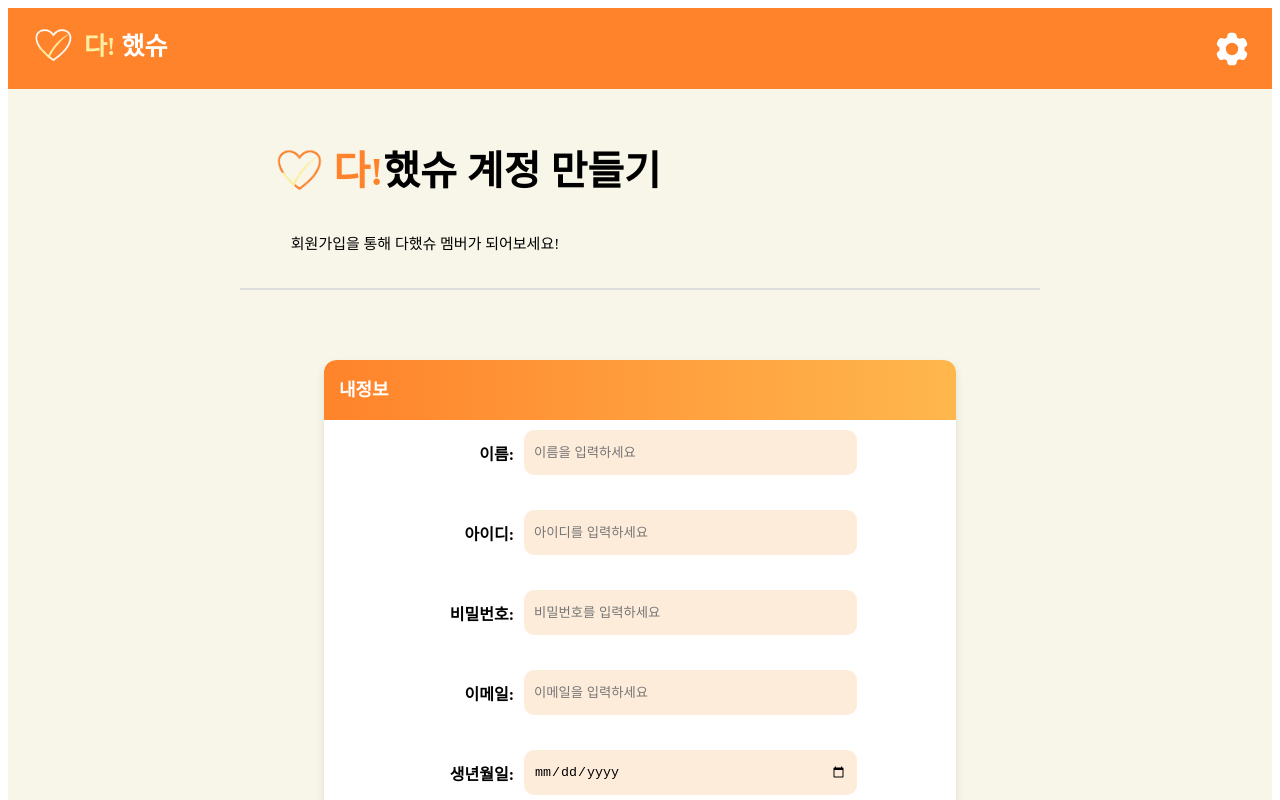
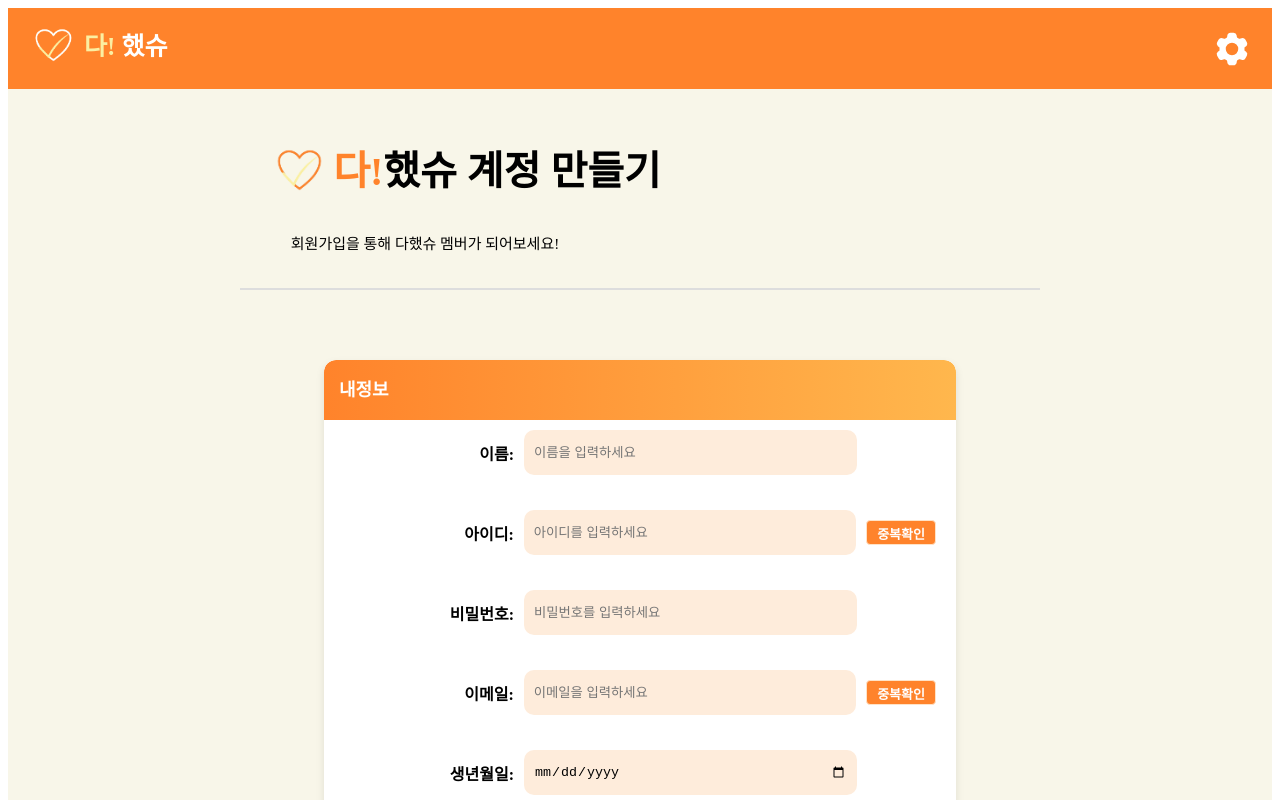
Before and after one commit to snuubinny/healthwarning, a React (Create React App) app: page /RegisterForm in a window 1280 px wide. Shown: the top 800 px of the page. Built offline with nearby package versions, Linux system fonts and the light colour scheme; a web font is replaced by a local one.

Commit message:
feat/DuplcateButton_update

```diff
--- a/src/components/RegisterMyInfo.jsx
+++ b/src/components/RegisterMyInfo.jsx
@@ -73,6 +73,31 @@ const InputContainer = styled.div`
   width: 100%;
   margin-bottom: 15px;
 `;
+const DuplicateWrapper = styled.div`
+  display: flex;
+  align-items: center;
+  width: 100%;
+`;
+
+const DuplicateButton = styled.button`
+  padding: 3px;
+  font-size: 13px;
+  height: 25px;
+  width: 70px;
+  background-color: #ff832b;
+  color: white;
+  border: none;
+  border-radius: 4px;
+  cursor: pointer;
+  font-weight: bold;
+  border: 1px solid #ffe3c8;
+  margin-left: 10px;
+
+  &:hover {
+    background-color: #fee5ce;
+    color: #ff832b;
+  }
+`;
 
 const Label = styled.label`
   font-weight: bold;
@@ -133,15 +158,18 @@ const RegisterMyInfo = () => {
               onChange={(e) => setName(e.target.value)}
             />
           </InputContainer>
+          <DuplicateWrapper>
             <InputContainer>
               <Label>아이디:</Label>
               <FormBox
                 type="text"
                 placeholder="아이디를 입력하세요"
                 value={id}
-              onChange={(e) => setId(e.target.value)}
+                onChange={(e) => setEmail(e.target.value)}
               />
+              <DuplicateButton>중복확인</DuplicateButton>
             </InputContainer>
+          </DuplicateWrapper>
           <InputContainer>
             <Label>비밀번호:</Label>
             <FormBox
@@ -151,6 +179,7 @@ const RegisterMyInfo = () => {
               onChange={(e) => setPassword(e.target.value)}
             />
           </InputContainer>
+          <DuplicateWrapper>
             <InputContainer>
               <Label>이메일:</Label>
               <FormBox
@@ -159,7 +188,9 @@ const RegisterMyInfo = () => {
                 value={email}
                 onChange={(e) => setEmail(e.target.value)}
               />
+              <DuplicateButton>중복확인</DuplicateButton>
             </InputContainer>
+          </DuplicateWrapper>
           <InputContainer>
             <Label>생년월일:</Label>
             <FormBox
```
Also changed, not shown: src/pages/RegisterForm.jsx (+33 -0 lines). Lines whose indentation alone changed are shown as unchanged.
